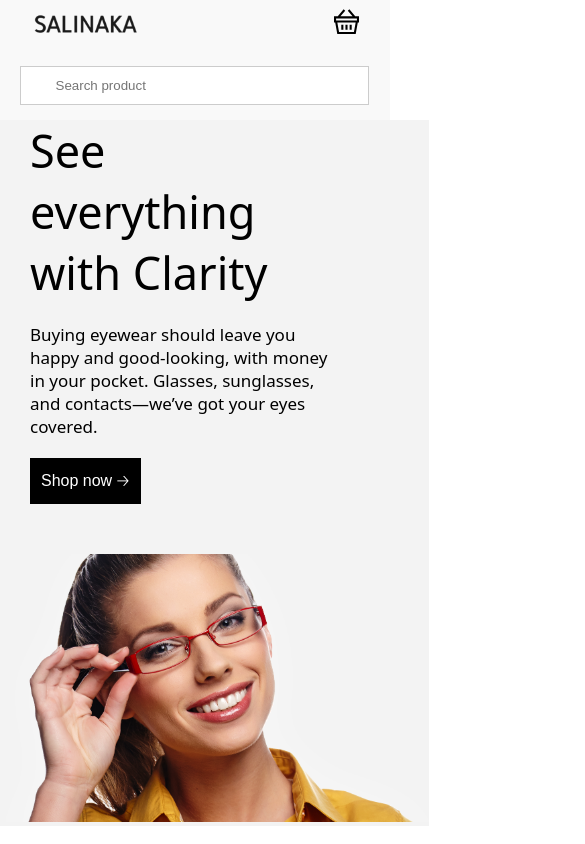
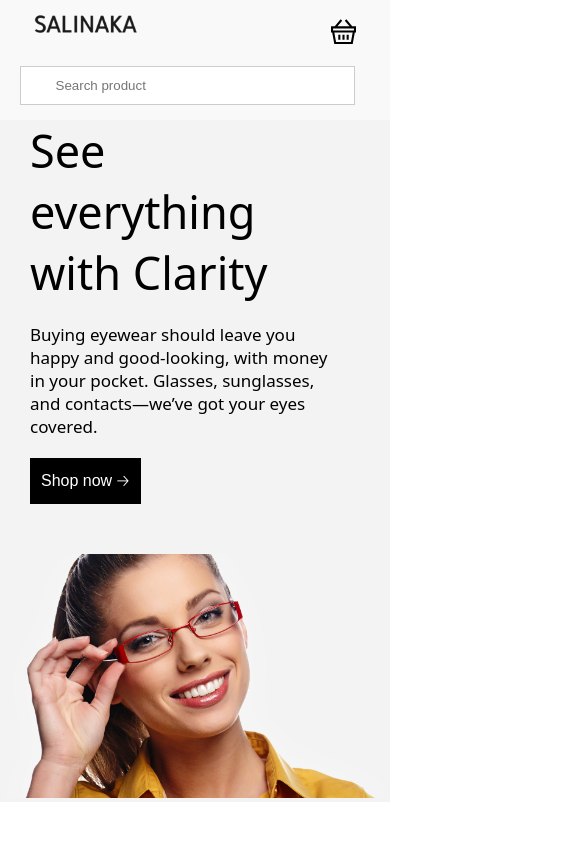
Before and after one commit to ismixantaghiyev/Salinaka, a React (Create React App) app: page / in a window 390 px wide. Shown: the top 844 px of the page, 585 px wide, since content can reach past the window. Built offline with nearby package versions, Linux system fonts and the light colour scheme.

Commit message:
responsive5

```diff
--- a/src/AppProject.jsx
+++ b/src/AppProject.jsx
@@ -137,7 +137,7 @@ function AppProject() {
 
 
     return (
-        <div>
+        <div style={{overflow:"hidden"}}>
             <StateContext.Provider value={values}>
                 <Header message={message} setMessage={setMessage}  filter={filter} setFilter={setFilter} addedToBasket={addedToBasket} setAddedToBasket={setAddedToBasket} value={value} inputSearch={inputSearch} data={data} dataArray={dataArray} setDataArray={setDataArray} />
                 <Routes>
--- a/src/Pages/Shop/ShopItem/ShopItem.jsx
+++ b/src/Pages/Shop/ShopItem/ShopItem.jsx
@@ -34,7 +34,6 @@ function ShopItem({ message, setMessage, setFilter, price, name, category, img,
         }
         else {
             setMessage(true)
-            console.log(message);
             setDataArray(prev => [...prev, { name, category, img, quantity: 1, price, size, id, status: true }])
         }
     }
@@ -48,7 +47,6 @@ function ShopItem({ message, setMessage, setFilter, price, name, category, img,
         const shopFilter = dataArray.filter(item => item.id !== id)
         setDataArray(shopFilter);
         setMessage(false)
-        console.log(message);
     }
 
     const activeData = dataArray.find(item => item.id == id)
--- a/src/components/Basket/Basket.css
+++ b/src/components/Basket/Basket.css
@@ -3,7 +3,8 @@
     height: 100vh;
     background-color: white;
     position: absolute;
-    right: -600px;
+    right: 0;
+    transform: translate(100%);
     top: 0px;
     z-index: 999;
     transition: .5s ease-in-out;
--- a/src/components/Basket/Basket.jsx
+++ b/src/components/Basket/Basket.jsx
@@ -44,7 +44,7 @@ function Basket({addedToBasket, setAddedToBasket, open, setOpen, dataArray, setD
 
     return (
         <div>
-            <div style={{ right: open ? "0" : "-600px" }} className='basket'>
+            <div style={{ transform: open ? "translate(0)" : "translate(100%)" }} className='basket'>
                 <div className="basketContainer">
                     <div className="basketHeader">
                         <div className='basketItem'>
--- a/src/components/Header/Search/Search.css
+++ b/src/components/Header/Search/Search.css
@@ -17,8 +17,8 @@
     font-size: 14px;
     font-family: system-ui, -apple-system, BlinkMacSystemFont, 'Segoe UI', Roboto, Oxygen, Ubuntu, Cantarell, 'Open Sans', 'Helvetica Neue', sans-serif;
     position: absolute;
-    top: 32px;
-    right: 257px;
+    top: -14px;
+    right: -12px;
     border-radius: 50%;
     background-color: red;
     width: 20px;
@@ -33,6 +33,12 @@
     top: 10px;
     margin: 0 auto;
     padding-left: 6px;
+}
+
+.basketIconss{
+    position: relative;
+    z-index: 1;
+
 }
 
 .filter{
@@ -74,22 +80,27 @@
         display: flex;
         justify-content: center;
         align-items: center;
+        width: 100%;
+    }
+    .dFlex{
+        width: 100%;
     }
     .inp{
         height: 44px;
         margin-bottom: 10px;
+        width: 100%;
     }
-    .count{
-        right:-12px;
-        top: -8px;
-    }
-    .basketIconss{
-        position: relative;
-        top: -70px;
-        right: 50px;
+    .inp input{
+        width: 100%;
     }
 
-    .inp input{
-        width: 310px;
+    .basketIconss{
+        top: -60px;
+    }
+    .inputFlex{
+        display: flex;
+        flex-direction: column-reverse;
+        justify-content: center;
+        align-items: center;
     }
 }
--- a/src/components/Header/Search/Search.jsx
+++ b/src/components/Header/Search/Search.jsx
@@ -11,12 +11,13 @@ function Search({ addedToBasket, setAddedToBasket, dataArray, setDataArray, inpu
     const [open, setOpen] = useState(false)
     const click = () => {
         setOpen(!open)
+        console.log("salam");
     }
     let count = dataArray.length;
 
 
     const filterClick = () => {
-        console.log("salam");
+
     }
 
     return (
--- a/src/components/Main/ImageText/ImageText.css
+++ b/src/components/Main/ImageText/ImageText.css
@@ -1,10 +1,9 @@
 .imgContainer{
-    width: 110%;
+    width: 100%;
     height: 50vh;
     display: flex;
     right: 60px;
     background-color: #F3F3F3;
-    position: relative;
 }
 
 .text{
```
